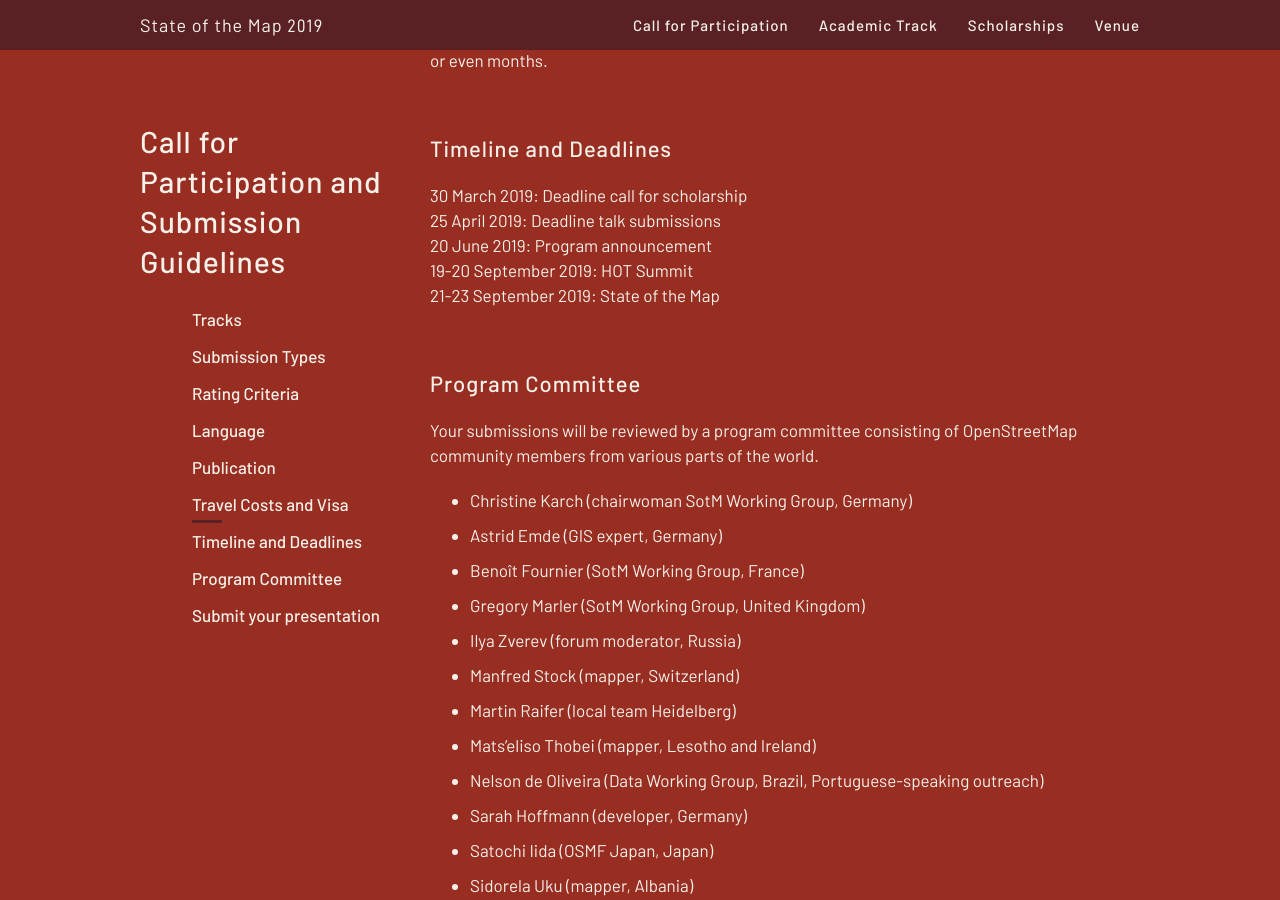
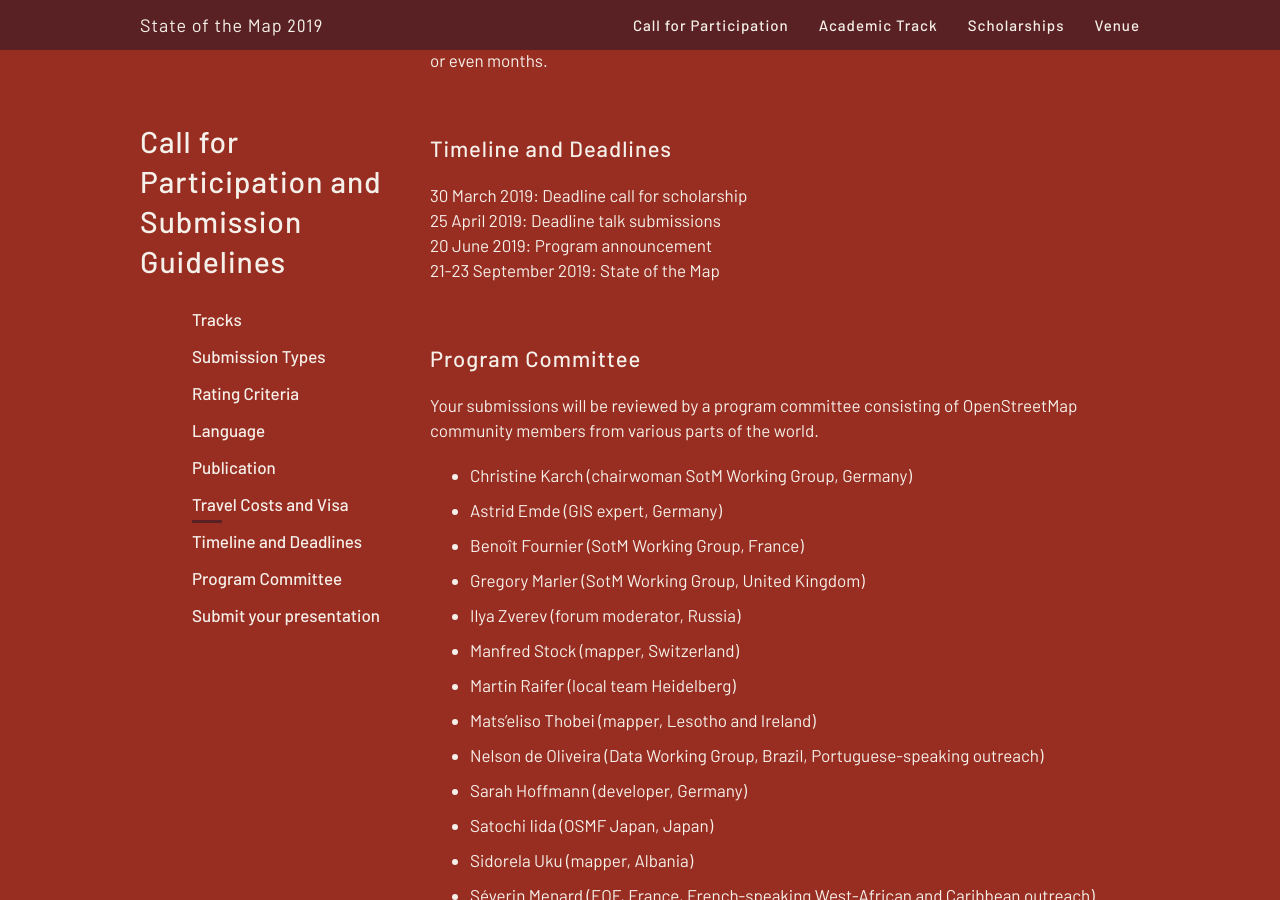
Before and after one commit to openstreetmap/stateofthemap-2019, a Jekyll site: the page built from calls/general.md, in a window 1280 px wide and 900 px high, scrolled down 5363 px. Built offline with Jekyll 4.4.1, drawn with Linux system fonts in a browser that asks for light colours.

Commit message:
deadlines modified
hot summit is not relevant for sotm cfp

```diff
--- a/calls/general.md
+++ b/calls/general.md
@@ -114,7 +114,6 @@
 30 March 2019: Deadline call for scholarship<br>
 25 April 2019: Deadline talk submissions<br>
 20 June 2019: Program announcement<br>
-19-20 September 2019: HOT Summit<br>
 21-23 September 2019: State of the Map<br>
 
 <h2 id="committee">Program Committee</h2>
```
